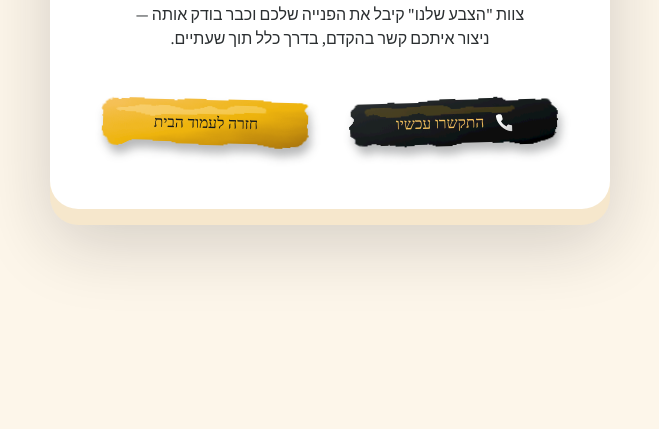
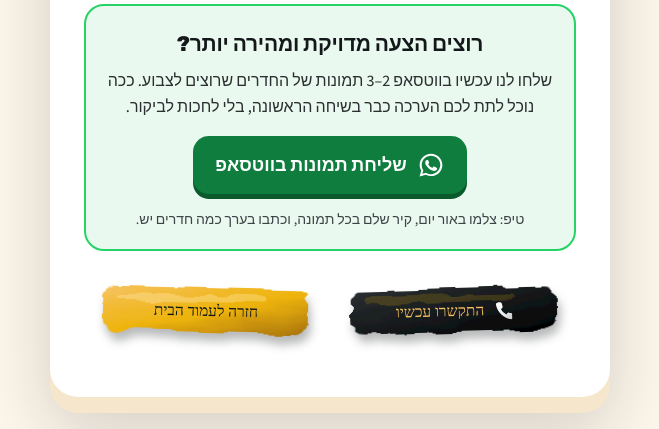
Before and after one commit to dandinn22-commits/zevashelanu, a plain HTML site: page thank-you.html in a window 1280 px wide. Shown: the part 479-908 px from the top of the page, without its empty margins (310-969 px from the left). Before the commit the page ends 800 px from the top, so only its background shows below. Drawn offline with Linux system fonts and the light colour scheme; a web font is replaced by a local one.

Commit message:
Thank-you: ask for photos on WhatsApp; clicks to new leads sheet

```diff
--- a/assets/tracking.js
+++ b/assets/tracking.js
@@ -4,8 +4,8 @@
 (function(){
   var ADS_ID = 'AW-18477957669';
   var GA4_ID = '';            // מזהה גוגל אנליטיקס, מתחיל ב-G-  (אם ריק – לא נשלח)
-  // רישום לחיצות על טלפון/ווטסאפ בלשונית "לחיצות" בגיליון הלידים
-  var CLICK_LOG = 'https://script.google.com/macros/s/AKfycbxYadrzoTl5-m09Drh5Sde9bn9PvF9XZEUj7eMg0Hu7DuIWu8zgscLTeIplfRwGKQEvOA/exec';
+  // רישום לחיצות על טלפון/ווטסאפ בלשונית "לחיצות" בגיליון "לידים - הצבע שלנו"
+  var CLICK_LOG = 'https://script.google.com/macros/s/AKfycbyaK3u9JmNjgzM_41AvY8_ECwkq9Ve7_uUu-V_mmV48PewsWlR-0urMT6gu7q3XicxS5w/exec';
   var LABELS = {
     form:     '',             // שליחת טופס (נמדד בדף התודה)
     call:     '',             // לחיצה על מספר הטלפון
@@ -45,7 +45,8 @@
     if (href.indexOf('tel:') === 0) kind = 'call';
     else if (href.indexOf('wa.me') > -1 || href.indexOf('api.whatsapp.com') > -1) kind = 'whatsapp';
     if (!kind) return;
-    trackConversion(kind);
+    // בדף התודה הליד כבר נספר – לא סופרים המרה נוספת, רק רושמים בגיליון
+    if (location.pathname.indexOf('thank-you') === -1) trackConversion(kind);
     logClick(kind);
   }, true);
 })();
--- a/thank-you.html
+++ b/thank-you.html
@@ -182,6 +182,28 @@
     .cta-row{flex-direction:column; align-items:center; gap:22px;}
     .btn-brush{width:250px;}
   }
+
+  .photo-box{
+    margin:26px 0 22px;
+    padding:22px 20px 18px;
+    border-radius:20px;
+    background:#EAF9EF;
+    border:2px solid #25D366;
+    text-align:center;
+  }
+  .photo-box h2{font-family:'Rubik',sans-serif;font-weight:800;font-size:21px;margin:0 0 8px;color:#14181A;}
+  .photo-box p{font-size:16px;line-height:1.65;color:#2B2F31;margin:0 0 16px;font-weight:500;}
+  .wa-photos{
+    display:inline-flex;align-items:center;justify-content:center;gap:10px;
+    background:#0F7D3E;color:#fff;text-decoration:none;white-space:nowrap;
+    font-family:'Rubik',sans-serif;font-weight:800;font-size:18px;
+    padding:15px 22px;border-radius:16px;box-shadow:0 5px 0 #0A5A2C;
+    min-height:48px;
+  }
+  .wa-photos svg{width:28px;height:28px;flex-shrink:0;}
+  .wa-photos:hover{filter:brightness(1.05);}
+  .wa-photos:focus-visible{outline:3px solid #14181A;outline-offset:3px;}
+  .photo-box .photo-tip{font-size:14px;color:#3d4447;margin:14px 0 0;}
 </style>
 </head>
 <body>
@@ -212,7 +234,17 @@
   </div>
 
   <h1>תודה<span class="accent" id="nameSpan"></span>! הפרטים התקבלו בהצלחה</h1>
-  <p class="sub">צוות "הצבע שלנו" קיבל את הפנייה שלכם וכבר בודק אותה — ניצור איתכם קשר בהקדם, בדרך כלל תוך שעתיים.</p>
+  <p class="sub">צוות "הצבע שלנו" קיבל את הפנייה שלכם וכבר בודק אותה — ניצור איתכם קשר תוך חצי שעה, בשעות הפעילות.</p>
+
+  <div class="photo-box">
+    <h2>רוצים הצעה מדויקת ומהירה יותר?</h2>
+    <p>שלחו לנו עכשיו בווטסאפ 2–3 תמונות של החדרים שרוצים לצבוע. ככה נוכל לתת לכם הערכה כבר בשיחה הראשונה, בלי לחכות לביקור.</p>
+    <a id="waPhotos" class="wa-photos" href="https://wa.me/972537479284?text=%D7%94%D7%99%D7%99%2C%20%D7%94%D7%A9%D7%90%D7%A8%D7%AA%D7%99%20%D7%A4%D7%A8%D7%98%D7%99%D7%9D%20%D7%91%D7%90%D7%AA%D7%A8.%20%D7%9E%D7%A6%D7%A8%D7%A3%2F%D7%AA%20%D7%AA%D7%9E%D7%95%D7%A0%D7%95%D7%AA%20%D7%A9%D7%9C%20%D7%94%D7%97%D7%93%D7%A8%D7%99%D7%9D%20%D7%9C%D7%A6%D7%91%D7%99%D7%A2%D7%94%3A" target="_blank" rel="noopener">
+      <svg viewBox="0 0 32 32" aria-hidden="true"><path fill="#fff" d="M16 3C8.8 3 3 8.7 3 15.8c0 2.3.6 4.5 1.8 6.4L3 29l7-1.8c1.8 1 3.9 1.5 6 1.5 7.2 0 13-5.7 13-12.8S23.2 3 16 3zm0 23.5c-1.9 0-3.7-.5-5.3-1.4l-.4-.2-4.1 1.1 1.1-4-.3-.4a10.5 10.5 0 0 1-1.6-5.7C5.4 10 10.2 5.3 16 5.3S26.6 10 26.6 15.8 21.8 26.5 16 26.5zm5.8-7.9c-.3-.2-1.9-.9-2.2-1-.3-.1-.5-.2-.7.2l-1 1.2c-.2.2-.4.2-.7.1a8.7 8.7 0 0 1-4.3-3.7c-.3-.6.3-.5.9-1.7.1-.2 0-.4 0-.6l-1-2.4c-.3-.6-.5-.5-.7-.5h-.6c-.2 0-.6.1-.9.4-.3.3-1.2 1.1-1.2 2.8 0 1.6 1.2 3.2 1.4 3.4.2.2 2.4 3.6 5.8 5.1 2.1.9 3 1 4 .8.7-.1 1.9-.8 2.2-1.5.3-.7.3-1.4.2-1.5-.1-.2-.3-.3-.6-.4z"/></svg>
+      שליחת תמונות בווטסאפ
+    </a>
+    <p class="photo-tip">טיפ: צלמו באור יום, קיר שלם בכל תמונה, וכתבו בערך כמה חדרים יש.</p>
+  </div>
 
   <div class="cta-row">
     <a href="tel:0537479284" class="btn-brush call" aria-label="התקשרו עכשיו">
@@ -286,6 +318,11 @@
       }
     } catch(e) {}
     if (name) document.getElementById('nameSpan').textContent = ', ' + name;
+    var wa = document.getElementById('waPhotos');
+    if (wa) {
+      var msg = 'היי' + (name ? ', אני ' + name : '') + '. השארתי פרטים באתר. מצרף/ת תמונות של החדרים לצביעה:';
+      wa.href = 'https://wa.me/972537479284?text=' + encodeURIComponent(msg);
+    }
   })();
 </script>
 
```
